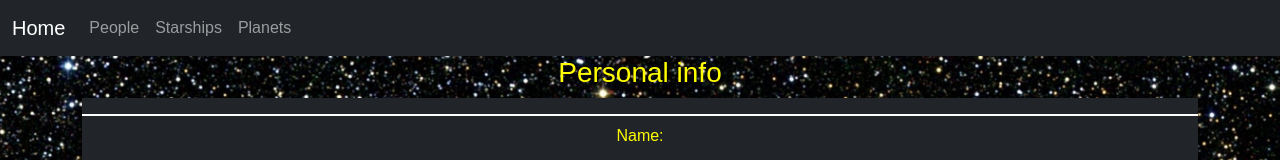
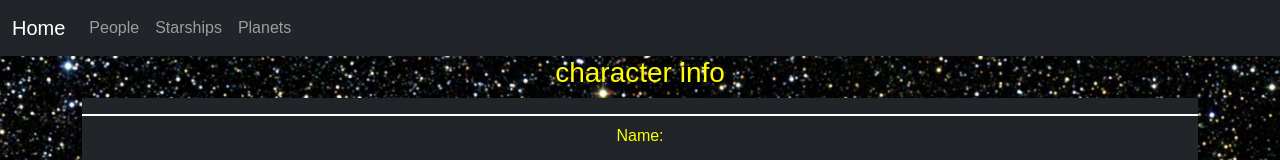
Before and after one commit to javiBarrientos/api-project-innovation, a Vue app: page /data in a window 1280 px wide. Shown: the top 160 px of the page. Built offline with nearby package versions, Linux system fonts and the light colour scheme; no server answers; a web font is replaced by a local one.

Commit message:
refactor(personalcharacter): Cambiar de idioma

```diff
--- a/src/components/people/PersonalCharacter.vue
+++ b/src/components/people/PersonalCharacter.vue
@@ -1,6 +1,6 @@
 <template>
   <div>
-    <h3>Personal info</h3>
+    <h3>character info</h3>
     <div class="container">
       <table class="table table-dark">
         <thead>
```
